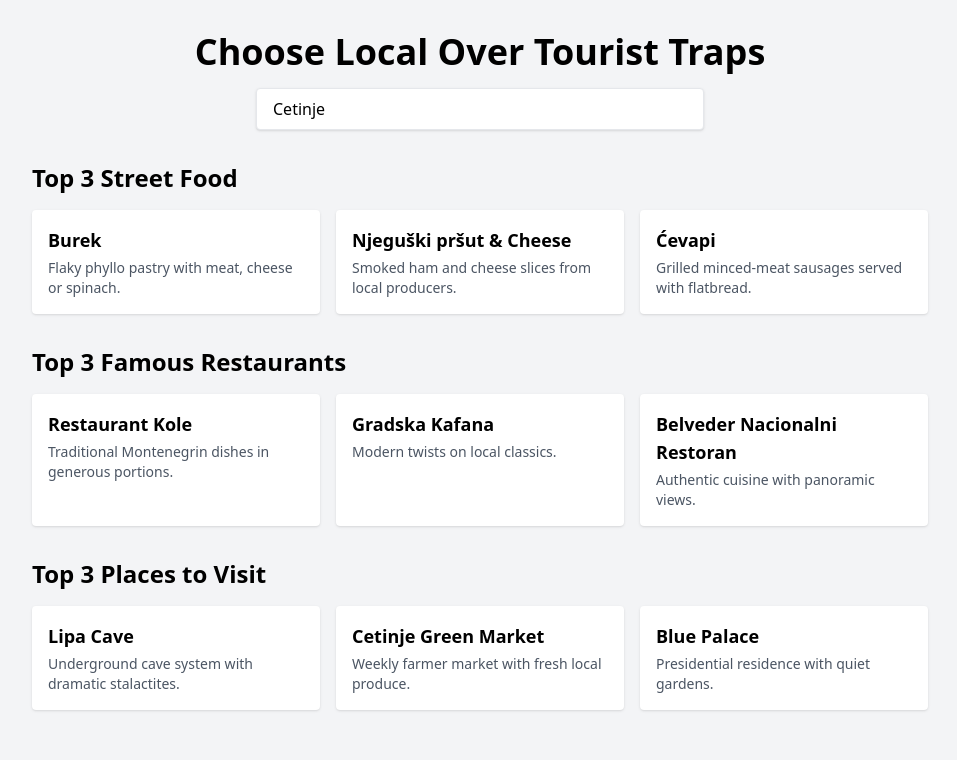
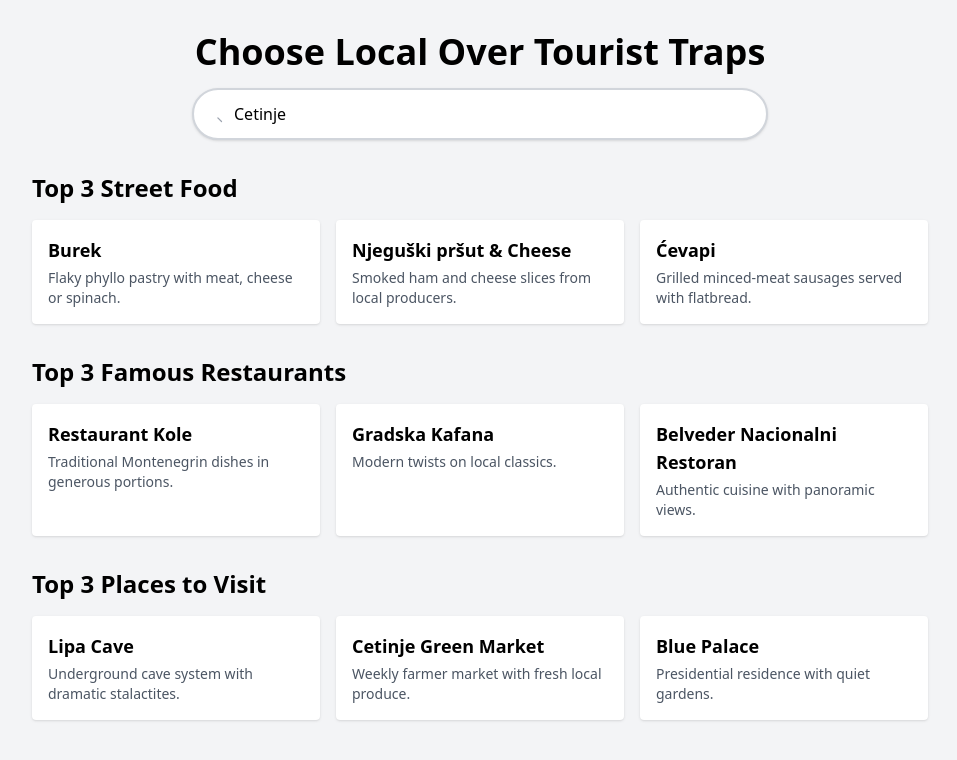
Before and after one commit to stanis93/top3, a React (Create React App) app: page / in a window 1280 px wide. Shown: the top 760 px of the page, without its empty margins (160-1117 px from the left). Built offline with nearby package versions, Linux system fonts and the light colour scheme.

Commit message:
Improve search bar interactivity and layout

```diff
--- a/src/App.jsx
+++ b/src/App.jsx
@@ -39,13 +39,29 @@ function App() {
     <div className="min-h-screen bg-gray-100 p-8">
       <header className="text-center mb-8">
         <h1 className="text-4xl font-bold mb-4">Choose Local Over Tourist Traps</h1>
+        <div className="relative mx-auto w-full max-w-xl">
+          <svg
+            xmlns="http://www.w3.org/2000/svg"
+            fill="none"
+            viewBox="0 0 24 24"
+            strokeWidth={1.5}
+            stroke="currentColor"
+            className="w-5 h-5 absolute left-3 top-1/2 -translate-y-1/2 text-gray-400 pointer-events-none"
+          >
+            <path
+              strokeLinecap="round"
+              strokeLinejoin="round"
+              d="M21 21l-4.35-4.35m0 0A7.5 7.5 0 1116.65 16.65z"
+            />
+          </svg>
           <input
             type="text"
             placeholder="Search for a city..."
             value={query}
             onChange={e => setQuery(e.target.value)}
-          className="w-full max-w-md px-4 py-2 border rounded shadow"
+            className="w-full px-4 py-3 pl-10 border-2 border-gray-300 rounded-full shadow focus:border-blue-500 focus:ring-2 focus:ring-blue-200 focus:outline-none transition-all duration-300"
           />
+        </div>
       </header>
 
       <main className="max-w-4xl mx-auto">
```
Also changed, not shown: public/index.html (line endings or trailing spaces), src/index.css (line endings or trailing spaces), src/index.js (line endings or trailing spaces). Lines whose indentation alone changed are shown as unchanged.
